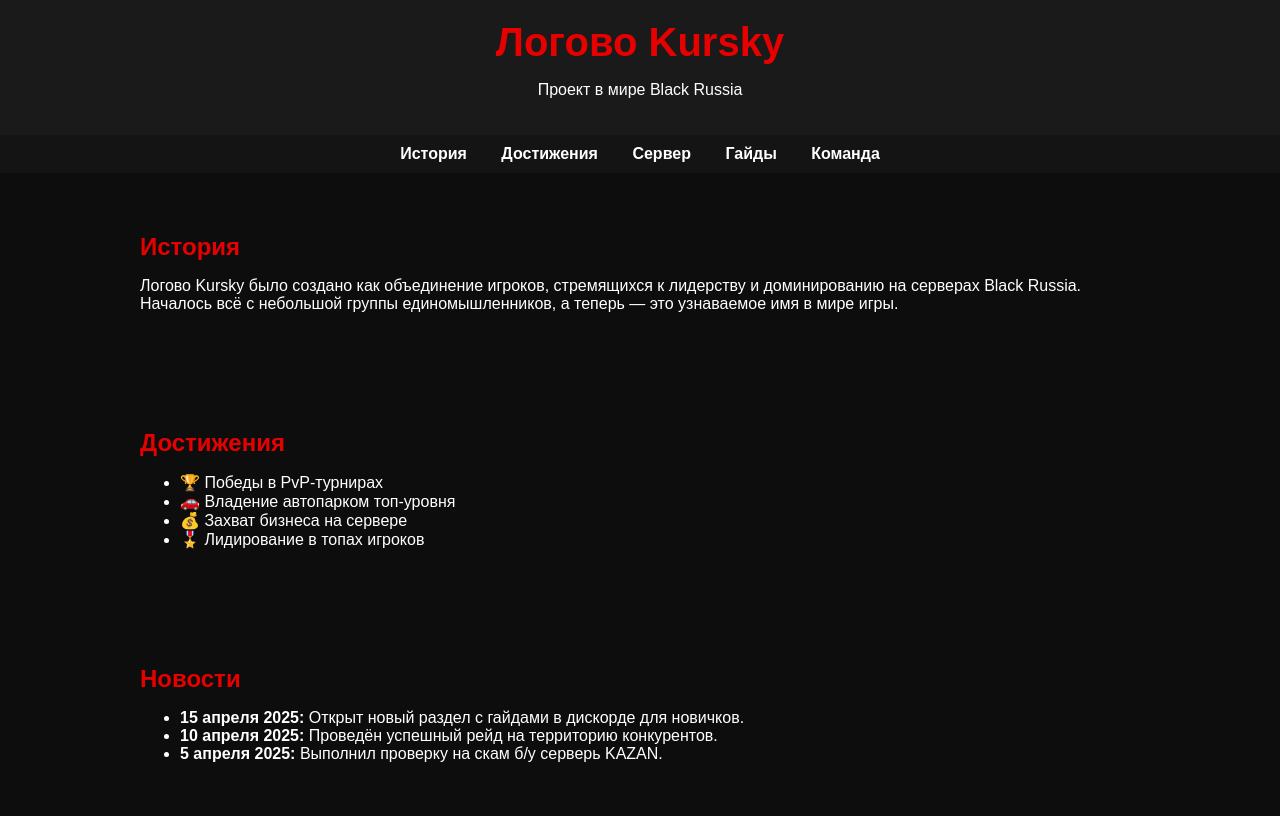
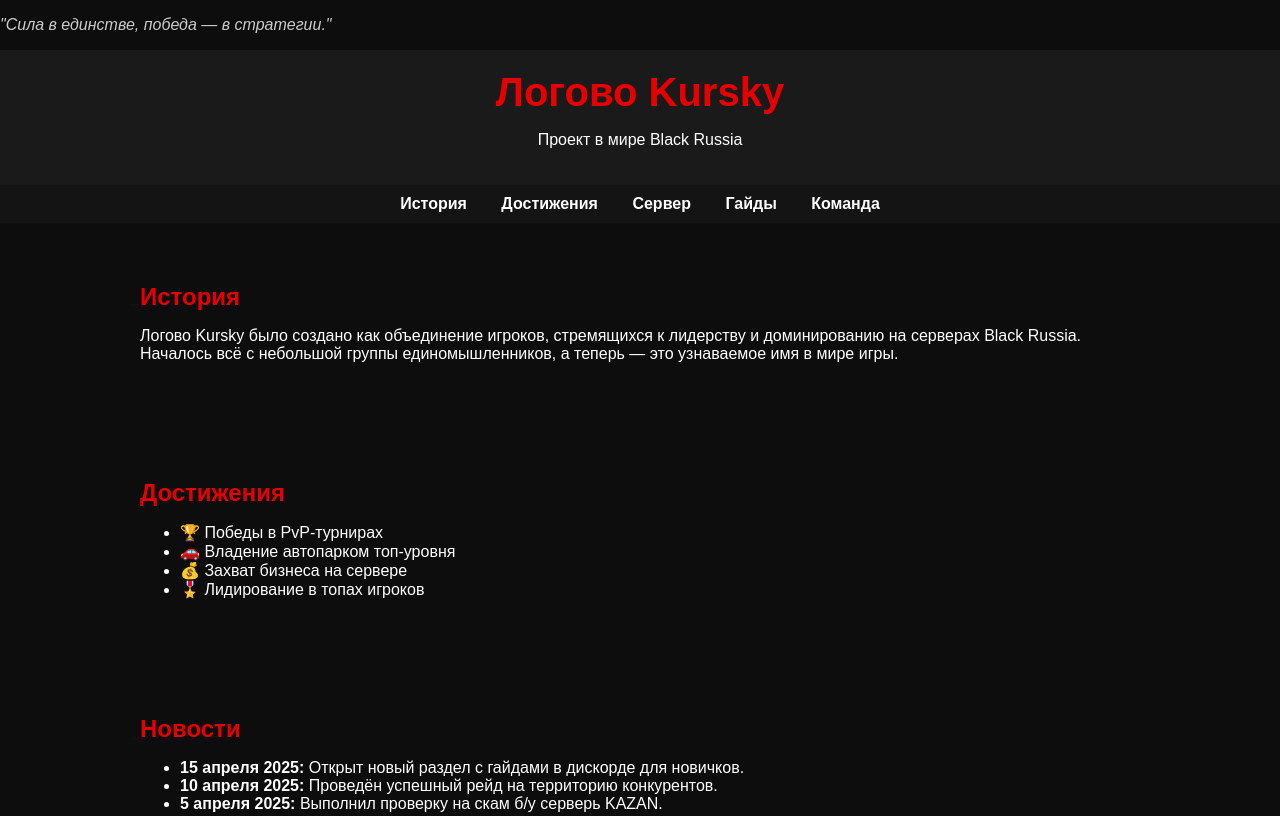
Before and after one commit to kemal1222/syrok47, a plain HTML site: page index.html in a window 1280 px wide. Shown: the top 816 px of the page. Drawn offline with Linux system fonts and the light colour scheme.

Commit message:
Update index.html

```diff
--- a/index.html
+++ b/index.html
@@ -4,7 +4,8 @@
   <meta charset="UTF-8">
   <meta name="viewport" content="width=device-width, initial-scale=1.0">
   <title>Логово Kursky | Black Russia</title>
-  <style>
+ <p style="font-style: italic; color: #ccc;">"Сила в единстве, победа — в стратегии."</p>
+   <style>
     body { margin: 0; font-family: Arial, sans-serif; background: #0d0d0d; color: #fff; }
     header { background: #1a1a1a; padding: 20px; text-align: center; }
     header h1 { margin: 0; font-size: 2.5em; color: #e60000; }
```
